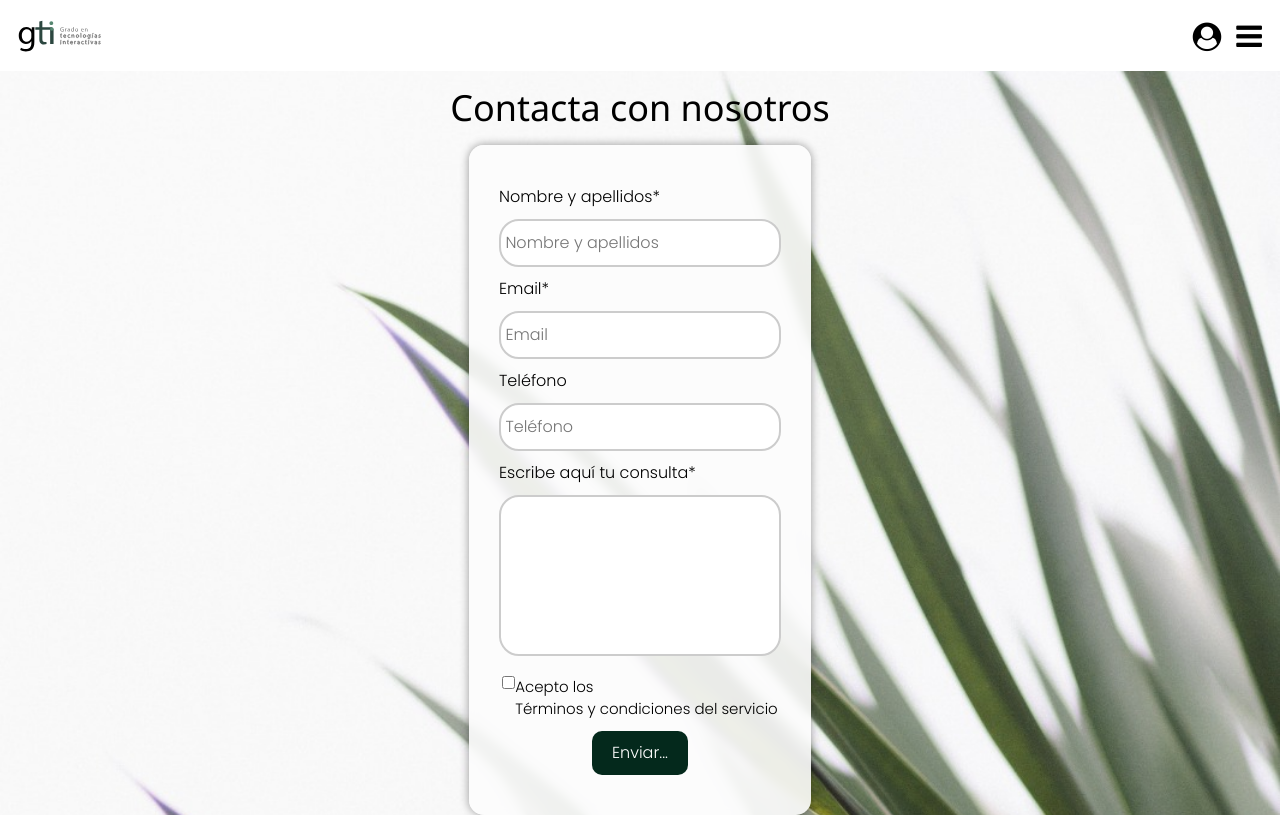
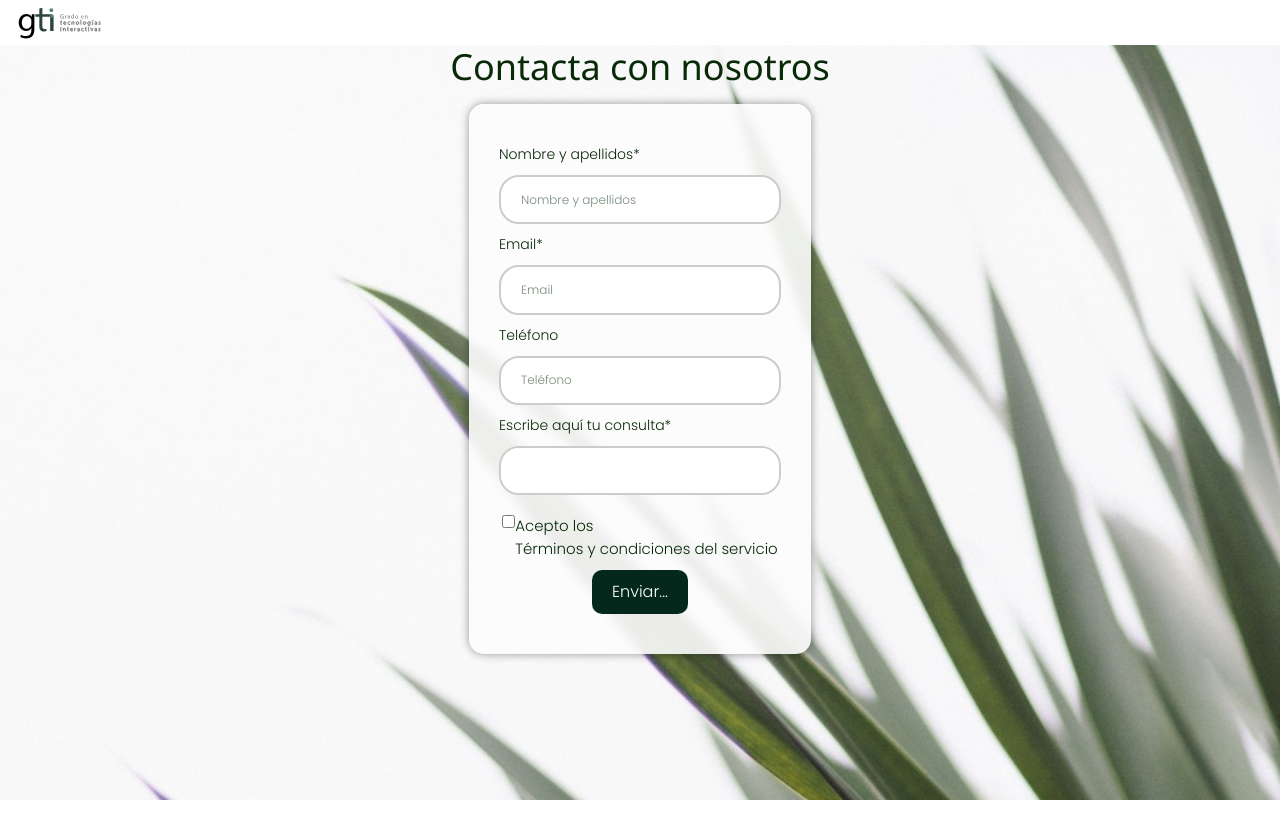
Before and after one commit to Hao12341/Proyecto2-Grupo09, a PHP site: page /html/contacto.html in a window 1280 px wide. Run offline with PHP 8.4, Linux system fonts and the light colour scheme.

Commit message:
header actualizado

```diff
--- a/css/contacto.css
+++ b/css/contacto.css
@@ -15,11 +15,15 @@
         background-repeat: no-repeat;
     }
 
+    #iconosBanner {
+        display: none;
+    }
+
     /* H3  */
 
     h3{
         font-family: inherit;
-        font-size: 16px;
+        font-size: 14px;
         font-weight: normal;
     }
 
@@ -39,7 +43,7 @@
     /*COntenedor de página */
 
     #ContenedorNoHeader{
-        padding-top: 4.7rem;
+        padding: 2rem;
         align-items: center;
         display: flex;
         flex-direction: column;
@@ -57,7 +61,7 @@
         flex-direction: column;
         justify-content: flex-start;
         width: 342px;
-        height: 670px;
+        height: 550px;
         box-shadow: 0px 0px 10px rgba(0, 0, 0, 0.4);
         z-index: -1;
         border-radius: 15px;
@@ -120,8 +124,9 @@
         border-radius: 20px;
         border: none;
         border: 2px solid #ccc;
-        font-size: 16px;
-        padding: 10px 0;
+        font-size: 12px;
+        padding: 0.75em 20px;
+        flex: 1 1 0;
 
     }
 
--- a/css/header.css
+++ b/css/header.css
@@ -1,3 +1,16 @@
+
+/*
+                    HEADER.CSS
+ */
+
+
+
+header{
+    position: absolute;
+    z-index: 1;
+}
+
+
 #menu{
     --bg-color: white;
     --txt-color: white;
@@ -21,11 +34,11 @@
 }
 
 #menu li{
-    padding: .5em;
     text-align: center;
     border: 1px solid white;
     background-color: var(--li-bg);
     color: var(--txt-color);
+    flex: 1 1 0;
 
 }
 
@@ -36,7 +49,6 @@
     display: flex;
     align-items: center;
     justify-content: space-between;
-    padding: .5em;
     position: fixed;
     width: 100%;
 }
--- a/html/contacto.html
+++ b/html/contacto.html
@@ -7,37 +7,32 @@
 
     <link rel="stylesheet" href="https://www.w3schools.com/w3css/4/w3.css">
     <link rel="stylesheet" href="https://cdnjs.cloudflare.com/ajax/libs/font-awesome/4.7.0/css/font-awesome.min.css">
+    <link rel="stylesheet" href="../css/DashboardAdmin.css">
+    <link rel="stylesheet" href="../css/header.css">
     <link rel="stylesheet" href="../css/contacto.css">
     <title>Contacto</title>
 </head>
 <body>
-<header class="header">
-
-    <!-- Logo -->
-    <a id="Logo" href="../index.html"><img src="/img/logo.svg" alt="Logo de la empresa"></a>
-    <!-- Fin logo -->
-
-    <!-- Opcion menu -->
-    <label for="check" class="boton-barras">
-        <i class="fa fa-bars"></i>
-    </label>
-    <input type="checkbox" name="check" id= "check">
-    <!-- Fin opcion menu -->
-
-    <!-- Menu -->
-    <nav id="menu-principal">
+<header class="Encabezado" role="banner">
+    <!-- Esto es el encabezado que actuará de banner-->
+    <nav id="menu"><a id="Logo" href="index.html"><img src="../img/logo.svg" alt="Logo de la empresa"></a><!-- Enlace a la página index.html, imagen de logo en la ruta especificada y alt = alternativa -->
         <ul>
-            <li id="menu-servicios"><a href="#informacion">Información</a></li>
-            <li><a href="#contacto">Servicio</a></li>
+            <li><a href="#Contacto">Contacto</a></li>
+            <li><a href="#Avisos">Avisos</a></li>
+            <li><a href="#CerrarSesion">Cerrar Sesión</a></li>
         </ul>
+        <div id="iconosBanner">
+            <a id="Login" href="Login.html"><i class="fa fa-user-circle"></i></a>
+            <div class="hamburguesa">
+                <div></div>
+                <div></div>
+                <div></div>
+            </div>
+        </div>
     </nav>
-    <!-- Fin menu -->
-
-    <!-- Icono del login -->
-    <a id="Login" href="Login.html"><i class="fa fa-user-circle"></i></a>
-    <!-- Fin Icono del login -->
 
 </header>
+<script src="../js/menu.js"></script>
 
     <div id="ContenedorNoHeader">
     <div><h1 id="Título"> Contacta con nosotros</h1></div>
@@ -45,15 +40,15 @@
     <!-- Empieza Caja Formulario -->
     <div id="contenedorGris">
         <!-- Empieza Parte Escribir Formulario-->
-        <h3>Nombre y apellidos*</h3><input class="inputCajaTexto" required id="Nombre" type="text" placeholder=" Nombre y apellidos">
+        <h3>Nombre y apellidos*</h3><input class="inputCajaTexto" required id="Nombre" type="text" placeholder="Nombre y apellidos">
 
-        <h3>Email*</h3><input required class="inputCajaTexto" id="email" type="email" placeholder=" Email">
+        <h3>Email*</h3><input required class="inputCajaTexto" id="email" type="email" placeholder="Email">
 
-        <h3>Teléfono</h3><input id="tel" class="inputCajaTexto" type="tel" placeholder=" Teléfono" pattern="[0-9]{9}">
+        <h3>Teléfono</h3><input id="tel" class="inputCajaTexto" type="tel" placeholder="Teléfono" pattern="[0-9]{9}">
 
         <h3>Escribe aquí tu consulta*</h3>
 
-        <textarea class="inputCajaTexto" required id="Texto_Consulta" placeholder=" Escriba aquí más información sobre su consulta..."
+        <textarea class="inputCajaTexto" required id="Texto_Consulta" placeholder="Escriba aquí más información sobre su consulta..."
                   rows="1" cols = "10">
 
         </textarea>
```
Also changed, not shown: css/main.css (+15 -0 lines).
